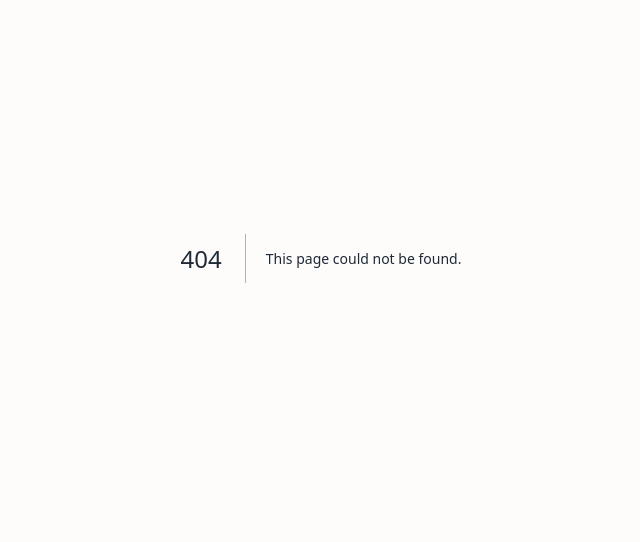
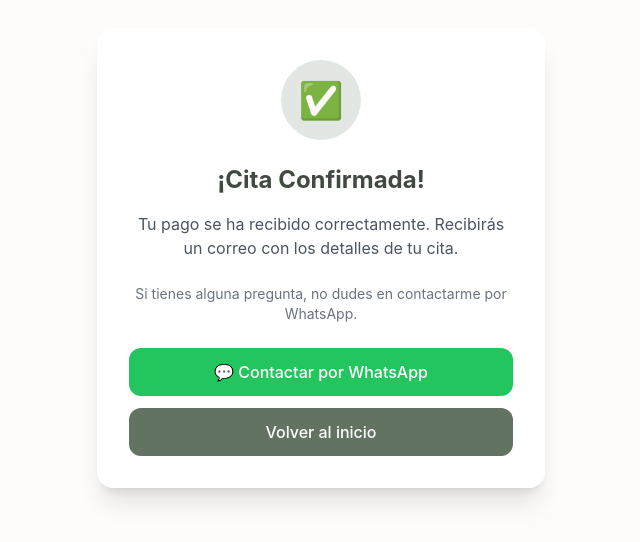
Before and after one commit to Pvrolomx/mpm-psi, a Next.js app: page /confirmado in a window 1280 px wide. Before the commit this address had no page. Shown: the part 142-684 px from the top of the page, without its empty margins (319-959 px from the left). Built offline with nearby package versions, Linux system fonts and the light colour scheme.

Commit message:
Add confirmado page

```diff
--- /dev/null
+++ b/app/confirmado/page.js
@@ -0,0 +1,63 @@
+import Link from 'next/link'
+
+export default function ConfirmadoPage({ searchParams }) {
+  const citaId = searchParams?.cita || ''
+  const isPending = searchParams?.pending === '1'
+
+  return (
+    <main className="min-h-screen bg-cream-50 flex items-center justify-center px-4">
+      <div className="max-w-md w-full bg-white rounded-2xl shadow-xl p-8 text-center">
+        {isPending ? (
+          <>
+            <div className="w-20 h-20 bg-yellow-100 rounded-full flex items-center justify-center mx-auto mb-6">
+              <span className="text-4xl">⏳</span>
+            </div>
+            <h1 className="text-2xl font-bold text-gray-800 mb-4">
+              Pago Pendiente
+            </h1>
+            <p className="text-gray-600 mb-6">
+              Tu pago está siendo procesado. Te notificaremos por correo cuando se confirme tu cita.
+            </p>
+          </>
+        ) : (
+          <>
+            <div className="w-20 h-20 bg-sage-100 rounded-full flex items-center justify-center mx-auto mb-6">
+              <span className="text-4xl">✅</span>
+            </div>
+            <h1 className="text-2xl font-bold text-sage-700 mb-4">
+              ¡Cita Confirmada!
+            </h1>
+            <p className="text-gray-600 mb-6">
+              Tu pago se ha recibido correctamente. Recibirás un correo con los detalles de tu cita.
+            </p>
+            <p className="text-sm text-gray-500 mb-6">
+              Si tienes alguna pregunta, no dudes en contactarme por WhatsApp.
+            </p>
+          </>
+        )}
+
+        <div className="space-y-3">
+          <a
+            href="https://wa.me/523221118596"
+            target="_blank"
+            className="block w-full bg-green-500 text-white py-3 rounded-xl font-medium hover:bg-green-600 transition"
+          >
+            💬 Contactar por WhatsApp
+          </a>
+          <Link
+            href="/"
+            className="block w-full bg-sage-500 text-white py-3 rounded-xl font-medium hover:bg-sage-600 transition"
+          >
+            Volver al inicio
+          </Link>
+        </div>
+
+        {citaId && (
+          <p className="text-xs text-gray-400 mt-6">
+            Referencia: {citaId}
+          </p>
+        )}
+      </div>
+    </main>
+  )
+}
```
